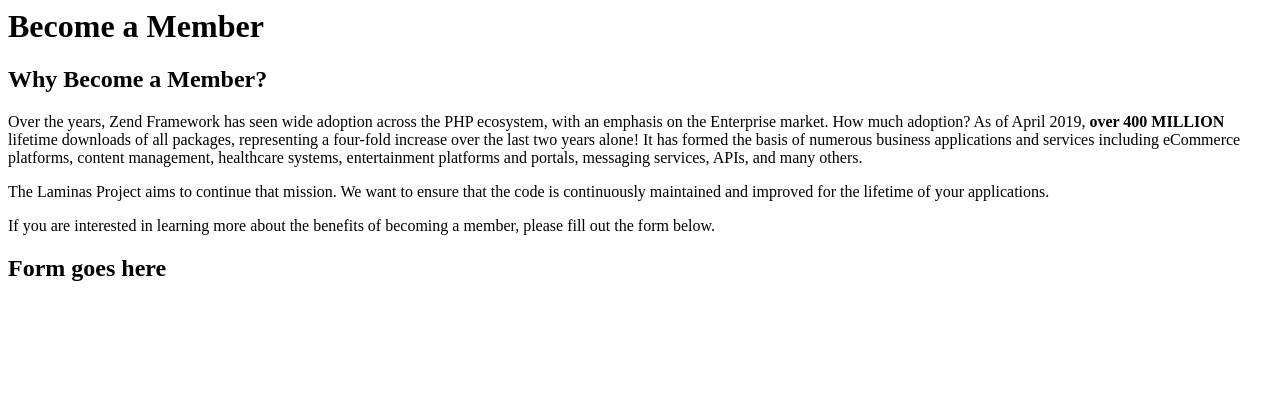
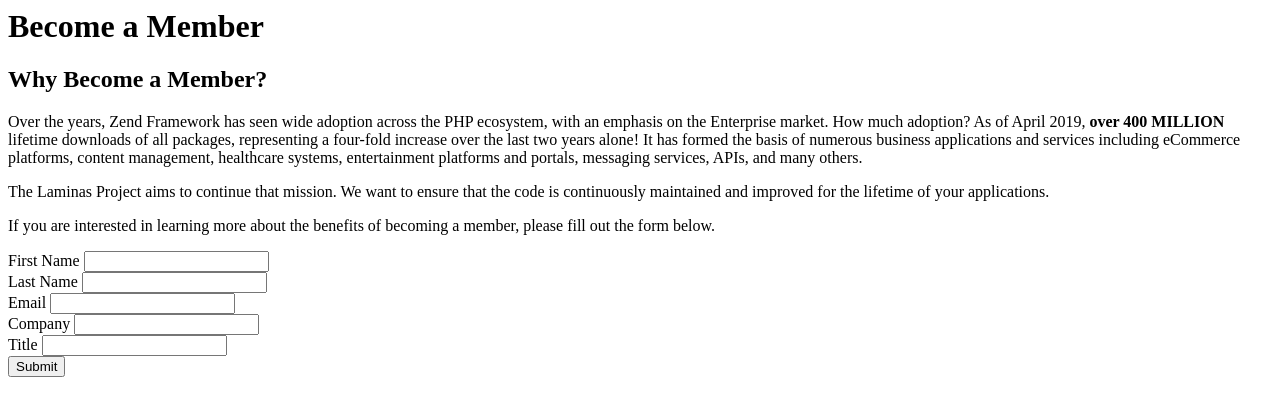
Before and after one commit to laminas/getlaminas.org, a PHP site: template templates/about/join.phtml in a window 1280 px wide. Shown: the top 416 px of the page. Run offline with PHP 8.4, Linux system fonts and the light colour scheme; the template is opened without the code that fills it, so the values that code supplies are empty.

Commit message:
feat: adds form for collecting membership requests

```diff
--- a/templates/about/join.phtml
+++ b/templates/about/join.phtml
@@ -33,9 +33,40 @@
         </div></div>
     </div></div>
 
-    <div class="row justify-content-center mt-5">
-        <div class="col card"><div class="card-body"><div class="card-text">
-            <h2>Form goes here</h2>
-        </div></div></div>
-    </div>
+    <div class="row justify-content-center mt-5 mb-5"><div class="col-sm-8 col-xs-12 card-deck">
+        <div class="card"><div class="card-body">
+            <form action="https://webto.salesforce.com/servlet/servlet.WebToLead?encoding=UTF-8" method="POST">
+                <div class="form-group">
+                    <label for="first_name">First Name</label>
+                    <input class="form-control" id="first_name" maxlength="40" name="first_name" type="text" />
+                </div>
+
+                <div class="form-group">
+                    <label for="last_name">Last Name</label>
+                    <input class="form-control" id="last_name" maxlength="80" name="last_name" type="text" />
+                </div>
+
+                <div class="form-group">
+                    <label for="email">Email</label>
+                    <input class="form-control" id="email" maxlength="80" name="email" type="email" />
+                </div>
+
+                <div class="form-group">
+                    <label for="company">Company</label>
+                    <input class="form-control" id="company" maxlength="40" name="company" type="text" />
+                </div>
+
+                <div class="form-group">
+                    <label for="title">Title</label>
+                    <input class="form-control" id="title" maxlength="40" name="title" type="text" />
+                </div>
+
+                <button class="btn btn-primary float-right" type="submit" name="submit">Submit</button>
+
+                <input type="hidden" id="Campaign_ID" name="Campaign_ID" value="7012M000001iJaa">
+                <input type=hidden name="oid" value="00D41000000cNi0">
+                <input type=hidden name="retURL" value="http://">
+            </form>
+        </div></div>
+    </div></div>
 </div>
--- a/templates/layout/default.phtml
+++ b/templates/layout/default.phtml
@@ -3,6 +3,7 @@
 <head>
     <meta charset="utf-8" />
     <meta http-equiv="X-UA-Compatible" content="IE=edge,chrome=1" />
+    <meta http-equiv="Content-Type" content="text/html; charset=UTF-8" />
     <meta name="viewport" content="width=device-width, initial-scale=1, shrink-to-fit=no" />
     <?php $this->insert('layout::favicon') ?>
 
```
